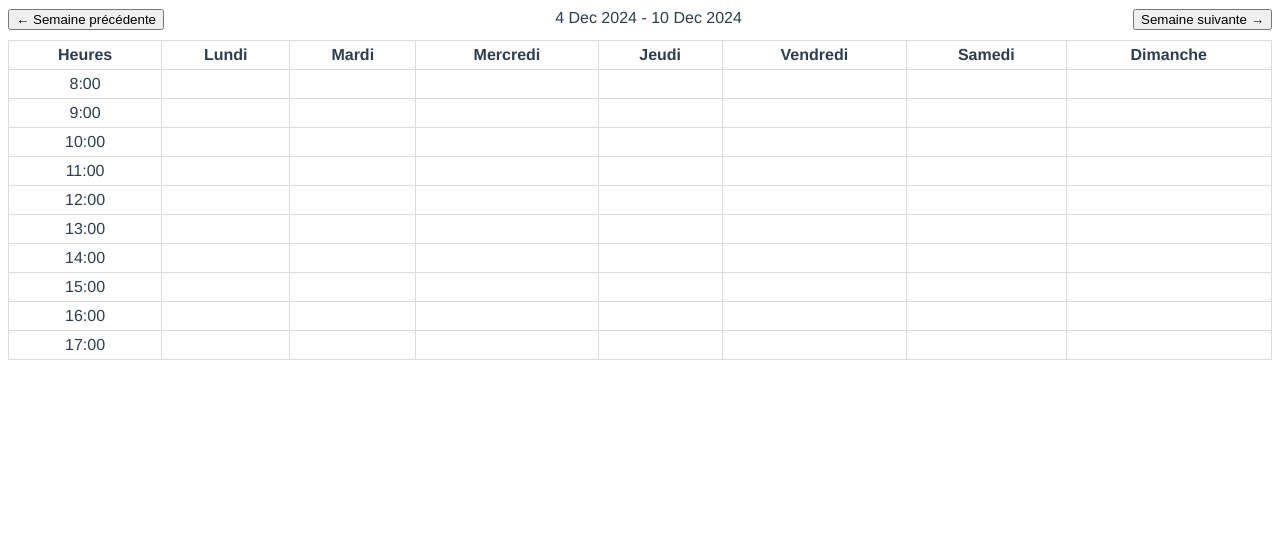
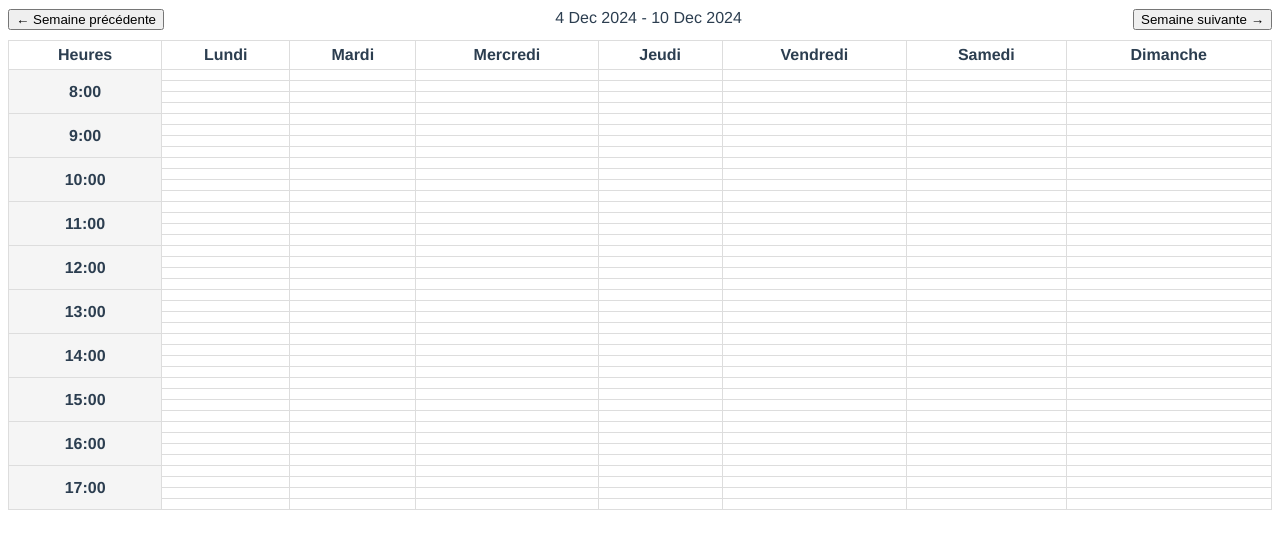
Before and after one commit to LionelB79/resa-frontend, a Vue app: page / in a window 1280 px wide. Shown: the part 224-772 px from the top of the page. Built offline with nearby package versions, Linux system fonts and the light colour scheme; no server answers.

Commit message:
ajout click sur slot + séparation en quarts d'heure

```diff
--- a/src/components/WeekScheduler.vue
+++ b/src/components/WeekScheduler.vue
@@ -21,9 +21,20 @@
 
       <!-- Corps du tableau avec les créneaux horaires -->
       <tbody>
-        <tr v-for="timeSlot in timeSlots" :key="timeSlot">
-          <td>{{ timeSlot }}:00</td>
-          <td v-for="day in 7" :key="day"></td>
+        <tr
+          v-for="timeSlot in timeSlots"
+          :key="timeSlot.hour + timeSlot.minutes"
+        >
+          <td v-if="timeSlot.minutes === 0" class="time-cell" :rowspan="4">
+            {{ timeSlot.hour }}:00
+          </td>
+          <td
+            v-for="dayIndex in 7"
+            :key="dayIndex"
+            @click="handleSlotClick(dayIndex - 1, timeSlot)"
+          >
+            <!-- Espace réservé pour les réservations futures -->
+          </td>
         </tr>
       </tbody>
     </table>
@@ -32,7 +43,7 @@
 
 <script setup lang="ts">
 import { ref, computed } from "vue";
-import { addDays, format } from "date-fns";
+import { addDays, format, setHours, setMinutes } from "date-fns";
 import {
   CONSTANT_D_MMM_YYYY,
   CONSTANT_DAYS_OF_WEEK,
@@ -41,8 +52,11 @@ import {
 // semaine sélectionnée (reactive)
 const selectedWeek = ref(new Date());
 
-// Génération des créneaux horaires (de 8h à 18h)
-const timeSlots = Array.from({ length: 10 }, (_, i) => i + 8);
+// Créneaux horaires détaillés (de 8h à 18h avec séparation de 15 minutes)
+const timeSlots = Array.from({ length: (18 - 8) * 4 }, (_, i) => ({
+  hour: Math.floor(i / 4) + 8,
+  minutes: (i % 4) * 15,
+}));
 
 // Méthodes pour naviguer entre les semaines
 const goToPreviousWeek = () => {
@@ -59,6 +73,22 @@ const formattedWeekRange = computed(() => {
 
   return `${start} - ${end}`;
 });
+
+// Gestion des clics sur les créneaux
+const handleSlotClick = (
+  dayIndex: number,
+  timeSlot: { hour: number; minutes: number }
+) => {
+  const targetDate = addDays(selectedWeek.value, dayIndex);
+  const targetDateTime = setMinutes(
+    setHours(targetDate, timeSlot.hour),
+    timeSlot.minutes
+  );
+
+  // Pour l'instant, simple log de la date/heure cliquée
+  console.log(`Créneau cliqué : ${targetDateTime}`);
+  alert(`Créneau : ${format(targetDateTime, "EEEE d MMM HH:mm")}`);
+};
 </script>
 
 <style scoped>
@@ -84,4 +114,18 @@ const formattedWeekRange = computed(() => {
   text-align: center;
   padding: 5px;
 }
+
+.time-cell {
+  background-color: #f5f5f5;
+  font-weight: bold;
+}
+
+td {
+  cursor: pointer;
+  transition: background-color 0.3s ease;
+}
+
+td:hover {
+  background-color: #f0f0f0;
+}
 </style>
```
